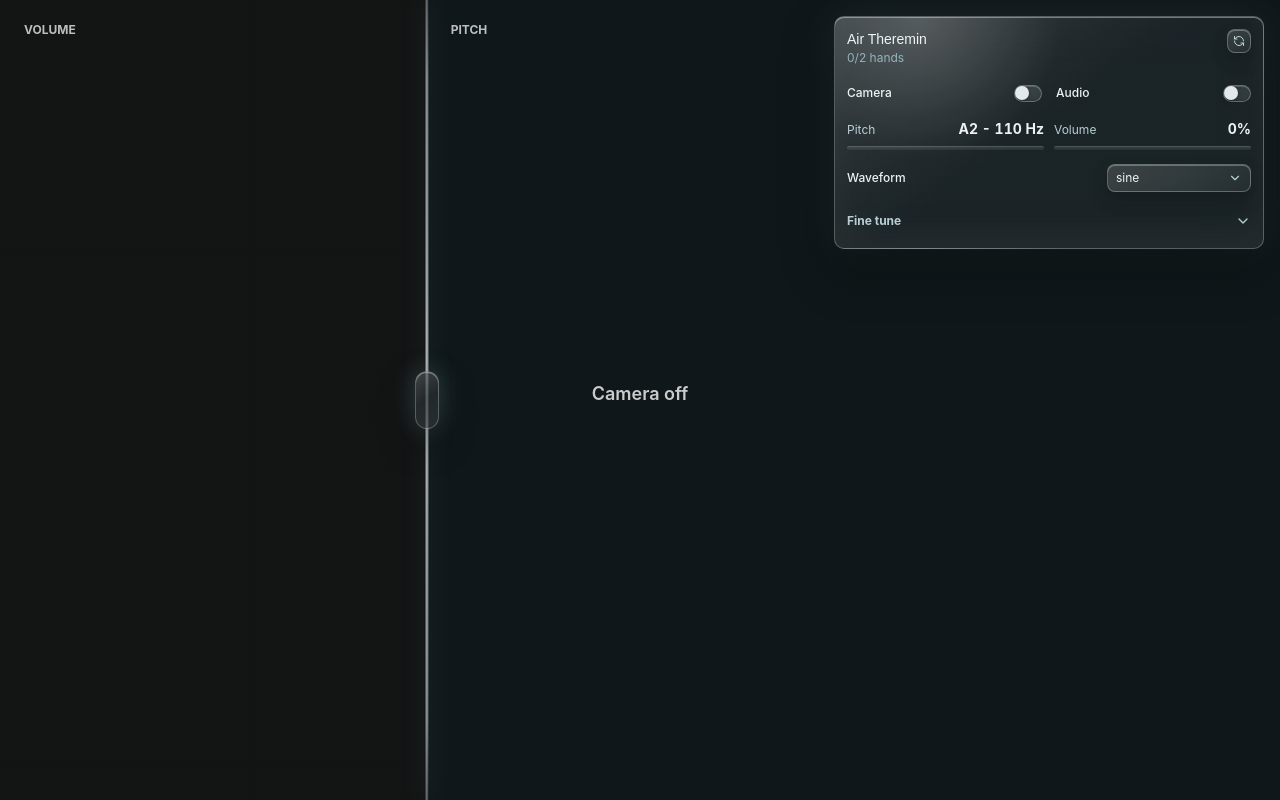
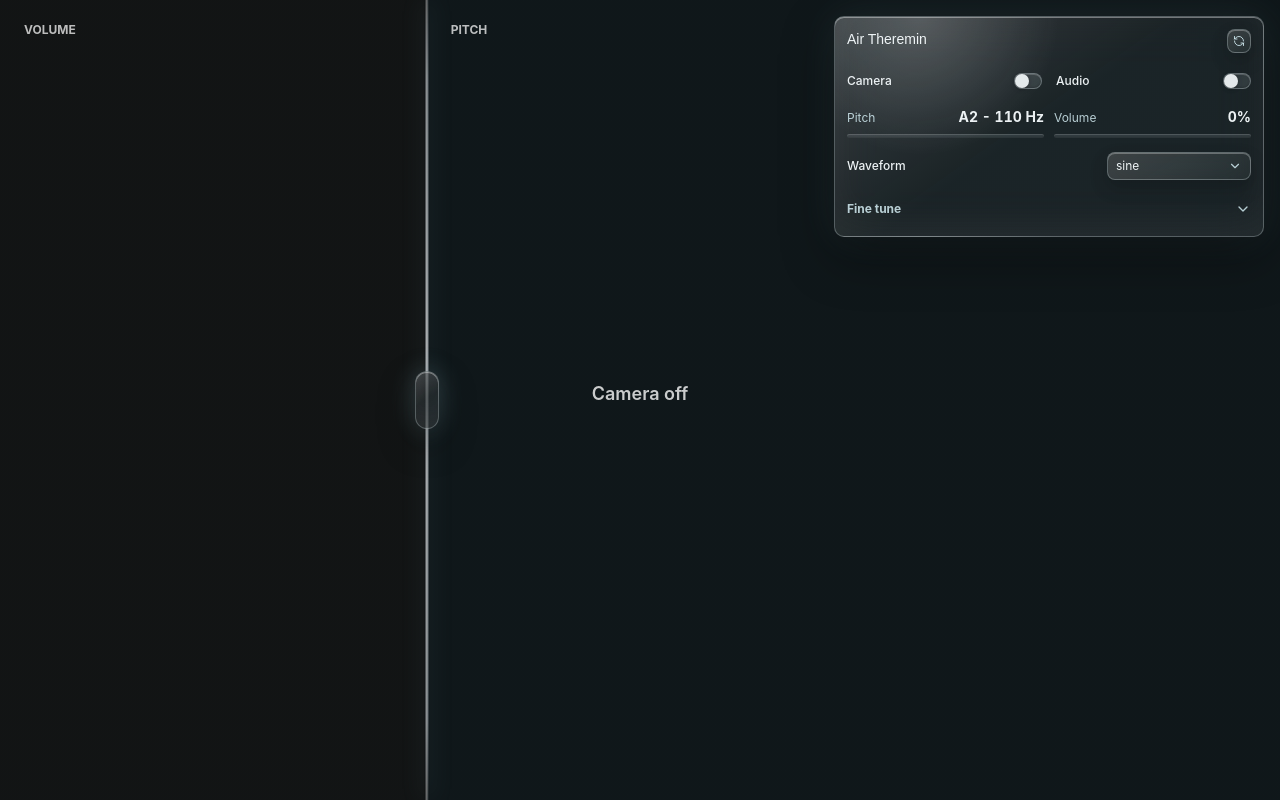
Before and after one commit to sichengchen/theremin, a React (Vite) app: page / in a window 1280 px wide. Built offline with nearby package versions, Linux system fonts and the light colour scheme.

Commit message:
refactor: remove hand count from dock

```diff
--- a/src/ui/App.tsx
+++ b/src/ui/App.tsx
@@ -14,14 +14,12 @@ import { ControlPanel } from "./ControlPanel";
 import { renderOverlay } from "./OverlayCanvas";
 
 interface LiveMetrics {
-  handCount: number;
   frequency: number;
   volume: number;
   confidence: number;
 }
 
 const INITIAL_METRICS: LiveMetrics = {
-  handCount: 0,
   frequency: DEFAULT_MAPPING_SETTINGS.minFrequency,
   volume: 0,
   confidence: 0,
@@ -186,7 +184,6 @@ export function App() {
           if (timestamp - lastMetricPaintRef.current > 90) {
             lastMetricPaintRef.current = timestamp;
             setMetrics({
-              handCount: frame.hands.length,
               frequency: control.frequency,
               volume: control.volume01,
               confidence: control.confidence,
@@ -239,7 +236,6 @@ export function App() {
           audioReady={audioReady}
           settings={settings}
           waveform={waveform}
-          handCount={metrics.handCount}
           frequency={metrics.frequency}
           volume={metrics.volume}
           confidence={metrics.confidence}
--- a/src/ui/ControlPanel.tsx
+++ b/src/ui/ControlPanel.tsx
@@ -30,7 +30,6 @@ export interface ControlPanelProps {
   audioReady: boolean;
   settings: MappingSettings;
   waveform: Waveform;
-  handCount: number;
   frequency: number;
   volume: number;
   confidence: number;
@@ -61,7 +60,6 @@ export function ControlPanel({
   audioReady,
   settings,
   waveform,
-  handCount,
   frequency,
   volume,
   confidence,
@@ -206,7 +204,6 @@ export function ControlPanel({
       <CardHeader className="control-dock-header" onPointerDown={beginDrag}>
         <div>
           <CardTitle>Air Theremin</CardTitle>
-          <p>{handCount}/2 hands</p>
         </div>
         <Button data-drag-exempt variant="ghost" size="icon-sm" aria-label="Reset controls" onClick={onReset}>
           <RefreshCcw />
```
